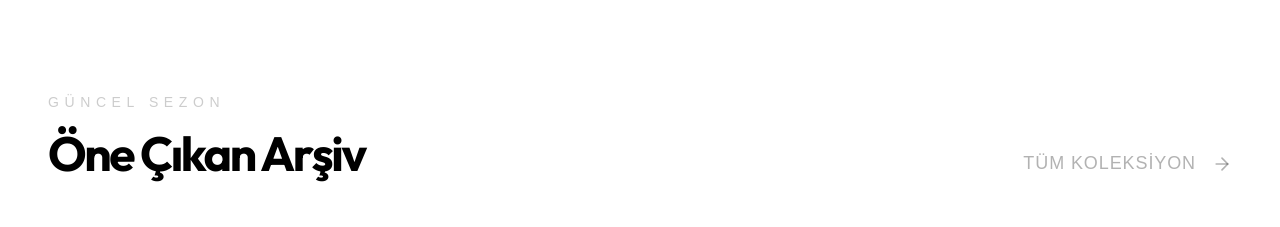
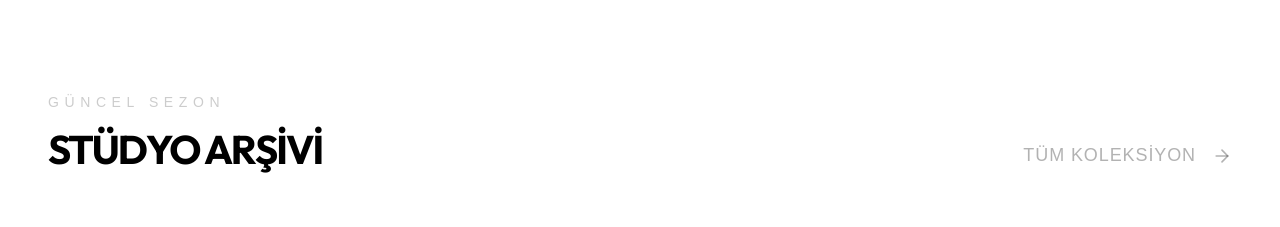
Before and after one commit to malidk345/faem-studio, a React (Vite) app: page / in a window 1280 px wide. Shown: the part 900-1127 px from the top of the page. Built offline with nearby package versions, Linux system fonts and the light colour scheme; no server answers; the database is empty; a web font is replaced by a local one.

Commit message:
UI: Priority to collection name and removal of 'Genel' labels

```diff
--- a/src/components/Admin/Modals/BulkImportModal.tsx
+++ b/src/components/Admin/Modals/BulkImportModal.tsx
@@ -99,7 +99,7 @@ export function BulkImportModal({ isOpen, onClose, onSuccess, refreshData }: Bul
               groupedProducts[groupingKey] = {
                 name: getVal(['urun adi', 'isim', 'title', 'name']) || `Ürün #${index + 1}`,
                 price: formatPrice(getVal(['trendyol\'da satilacak fiyat (kdv dahil)', 'fiyat', 'price', 'tutar', 'satis'])),
-                category: getVal(['kategori ismi', 'kategori', 'category', 'tur', 'segment']) || 'Genel',
+                category: getVal(['kategori ismi', 'kategori', 'category', 'tur', 'segment']) || '',
                 collection: getVal(['koleksiyon', 'collection', 'marka', 'brand']) || '',
                 description: getVal(['urun aciklamasi', 'aciklama', 'description', 'detay']) || '',
                 image_url: imageCols.length > 0 ? row[imageCols[0]] : '',
@@ -258,7 +258,9 @@ export function BulkImportModal({ isOpen, onClose, onSuccess, refreshData }: Bul
               {previewData.length > 0 && (
                 <div className="space-y-3">
                   <div className="flex items-center justify-between">
-                    <p className="text-[11px] font-bold uppercase tracking-widest text-zinc-400">Veri Önizleme (İlk 5 Satır)</p>
+                    <span className="text-[9px] font-normal uppercase tracking-[0.15em] px-2 py-0.5 glass-nav border-0 text-white/40 rounded-[1px] font-['Handjet',sans-serif] backdrop-blur-md">
+                      {product.collection || (product.category !== 'Genel' ? product.category : '')}
+                    </span>
                     <span className="text-[9px] bg-emerald-100 text-emerald-700 px-2 py-0.5 rounded-full font-bold">
                       {Object.keys(previewData[0]).length} Sütun Tespit Edildi
                     </span>
--- a/src/components/ProductCard.tsx
+++ b/src/components/ProductCard.tsx
@@ -68,7 +68,7 @@ const ProductCard: React.FC<ProductCardProps> = ({ product }) => {
              </span>
           )}
           <span className="text-[9px] font-normal uppercase tracking-[0.15em] px-2 py-0.5 glass-nav border-0 text-white/40 rounded-[1px] font-['Handjet',sans-serif] backdrop-blur-md">
-             {product.category}
+             {product.collection || (product.category !== 'Genel' ? product.category : '')}
           </span>
         </div>
 
--- a/src/pages/Home.tsx
+++ b/src/pages/Home.tsx
@@ -196,8 +196,8 @@ export default function Home() {
             <span className="text-[14px] font-normal uppercase tracking-[0.4em] text-black/20 font-['Handjet',sans-serif]">
               {t('home.current')}
             </span>
-            <h2 className="text-[clamp(1.8rem,4vw,3rem)] font-bold tracking-tighter text-black leading-none">
-              Öne Çıkan Arşiv
+            <h2 className="text-[clamp(1.5rem,5vw,2.5rem)] font-bold tracking-tighter leading-none text-black">
+              {activeCollection !== 'All' ? activeCollection : (activeCategory === 'All' ? 'STÜDYO ARŞİVİ' : activeCategory)}
             </h2>
           </div>
           <Link
```
